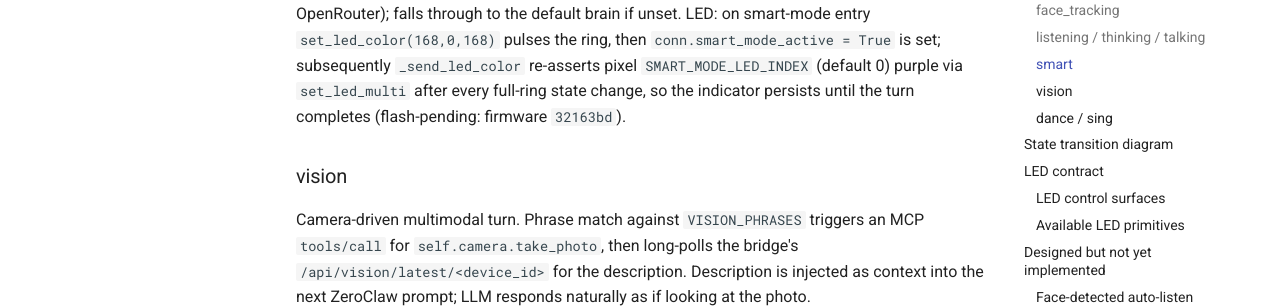
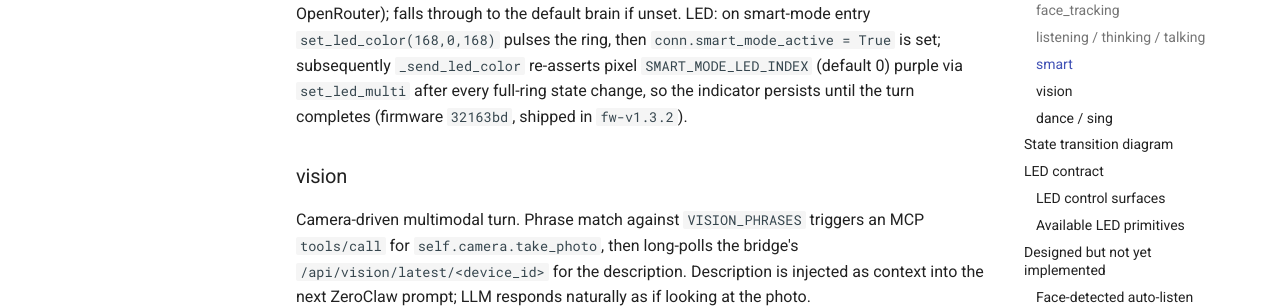
Before and after one commit to BrettKinny/dotty-stackchan, an MkDocs documentation site: the page built from docs/modes.md, in a window 1280 px wide and 900 px high, scrolled down 3063 px. Shown: the part 179-487 px from the top of the window. Built offline with MkDocs 1.6.1 and Material for MkDocs 9.7.7, drawn with Linux system fonts in a browser that asks for light colours; comment, search, counter and statistics services are not loaded; the version menu is left out; some of the changed text lies outside the part shown.

Commit message:
docs: drift fixes (TTS default, smart-mode shipped, VLLM scope, Layer 6 status)
Audit pass against current code + deployed Unraid config:

- CLAUDE.md: actual TTS default is LocalPiper (en_US-kristin-medium),
  not EdgeTTS. Update both the architecture diagram and the "Change TTS
  voice" maintenance note to cover Piper + the EdgeTTS alternates.
- modes.md: hybrid smart-mode LED firmware half (commit 32163bd) is
  rolled into fw-v1.3.2 and on the device. Drop "flash pending" /
  "(proposed)" annotations in the smart subsection, the LED-contract
  table row, and the "Hybrid smart-mode LED (shipped)" header.
- latent-capabilities.md: VLLM row was misleading — the bridge-side
  take_photo + VLM long-poll path described in modes.md ships today.
  Rescope the row to the upstream xiaozhi-server VLLM module (the part
  we actually don't use) and cross-ref modes.md#vision.
- proactive-greetings.md: add a status banner at the top so readers
  don't assume Layer 6 is fully validated; tasks.md still has it as
  bench-pending until a walk-through confirms cooldown across a
  bridge restart.

Co-Authored-By: Claude Opus 4.7 (1M context) <noreply@anthropic.com>

```diff
--- a/docs/modes.md
+++ b/docs/modes.md
@@ -72,7 +72,7 @@ Capable-model variant of conversation. Triggered by phrase match in `receiveAudi
 - **One-shot**: `"smart mode, what is the speed of light?"` → trigger phrase + remaining query routed to the capable model in a single turn.
 - **Two-turn**: `"smart mode."` (no query) → robot acknowledges (`"Smart mode! What would you like to know?"`), `conn.smart_mode_next = True` flag set; the next turn is forced through smart routing.
 
-The capable model is configured via `SMART_MODEL` env on the bridge (e.g. Claude Sonnet via OpenRouter); falls through to the default brain if unset. LED: on smart-mode entry `set_led_color(168,0,168)` pulses the ring, then `conn.smart_mode_active = True` is set; subsequently `_send_led_color` re-asserts pixel `SMART_MODE_LED_INDEX` (default 0) purple via `set_led_multi` after every full-ring state change, so the indicator persists until the turn completes (flash-pending: firmware `32163bd`).
+The capable model is configured via `SMART_MODEL` env on the bridge (e.g. Claude Sonnet via OpenRouter); falls through to the default brain if unset. LED: on smart-mode entry `set_led_color(168,0,168)` pulses the ring, then `conn.smart_mode_active = True` is set; subsequently `_send_led_color` re-asserts pixel `SMART_MODE_LED_INDEX` (default 0) purple via `set_led_multi` after every full-ring state change, so the indicator persists until the turn completes (firmware `32163bd`, shipped in `fw-v1.3.2`).
 
 ### vision
 
@@ -202,7 +202,7 @@ Anything we want to design fits inside this primitive set.
 
 ### Hybrid smart-mode LED (shipped)
 
-**Shipped** in bridge commit `b72b121` (firmware half: StackChan/dotty `32163bd`, **flash pending**).
+**Shipped** in bridge commit `b72b121` and firmware commit `32163bd` (rolled into `fw-v1.3.2`).
 
 **Behaviour.** On smart-mode entry, `conn.smart_mode_active = True` is set on the `ConnectionHandler`. `_send_led_color()` then re-asserts pixel `SMART_MODE_LED_INDEX` (env var, default `0`) at purple `(168,0,168)` via `_send_led_multi()` after every full-ring colour change. The remaining 11 LEDs continue to show the firmware-automatic listen / think / talk colours. On turn completion `smart_mode_active` is cleared; the ring returns to firmware-automatic behaviour.
 
```
Also changed, not shown: other parts of docs/modes.md (+1 -1 lines), CLAUDE.md (+2 -2 lines), docs/latent-capabilities.md (+1 -1 lines), docs/proactive-greetings.md (+2 -0 lines).
